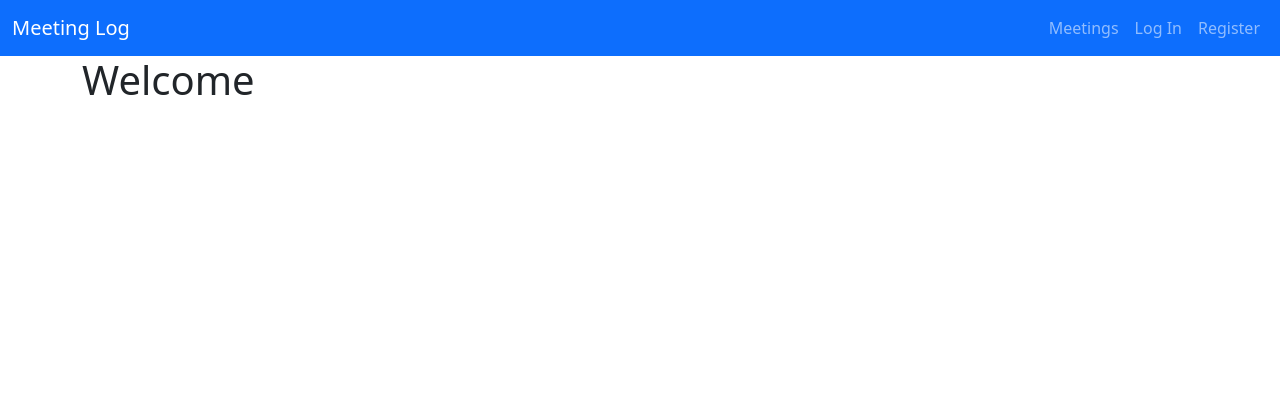
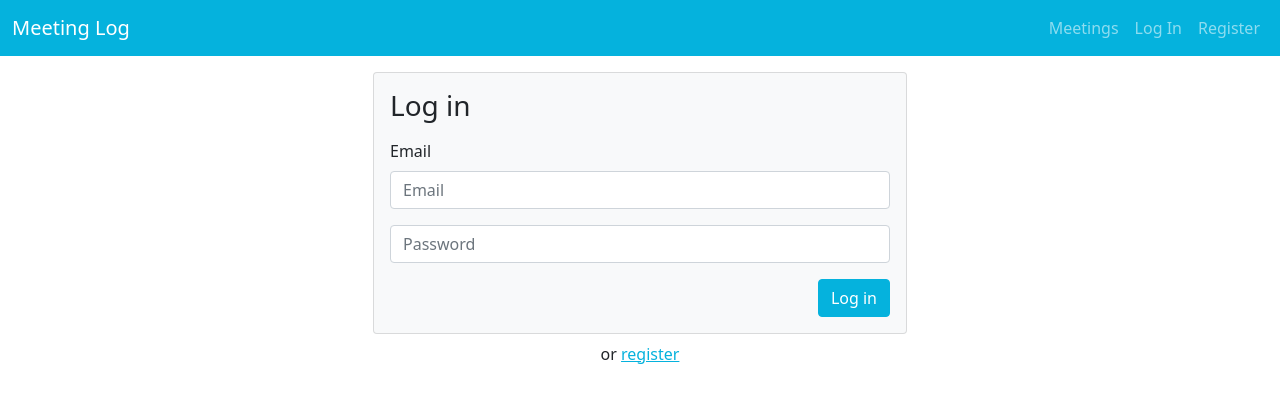
Before and after one commit to anton-dovnar/Full-Stack-Application-with-Firebase, a Vue app: page /#/login in a window 1280 px wide. Before the commit this address led to /. Shown: the top 402 px of the page. Built offline with nearby package versions, Linux system fonts and the light colour scheme; no server answers.

Commit message:
Login with Firebase

```diff
--- a/src/App.vue
+++ b/src/App.vue
@@ -1,21 +1,36 @@
 <template>
   <div id="app">
     <Navigation />
-    <router-view class="container" />
+    <router-view class="container" :user="user" />
   </div>
 </template>
 
 <script>
 import Navigation from '@/components/Navigation.vue'
+import Firebase from 'firebase'
+import db from './db.js' // eslint-disable-line
 
 export default {
   name: 'app',
+  data: function () {
+    return {
+      user: null
+    }
+  },
   components: {
     Navigation
+  },
+  mounted () {
+    Firebase.auth().onAuthStateChanged(user => {
+      if (user) {
+        this.user = user.email
+      }
+    })
   }
 }
 </script>
 
 <style lang="scss">
+$primary: #05b2dd;
 @import "node_modules/bootstrap/scss/bootstrap";
 </style>
--- a/src/main.js
+++ b/src/main.js
@@ -1,6 +1,14 @@
 import Vue from 'vue'
 import App from './App.vue'
 import router from './router'
+
+import { library } from '@fortawesome/fontawesome-svg-core'
+
+import {
+  faTrash, faLink, faListUl, faRandom, faUndo, faStar, faEnvelope
+} from '@fortawesome/free-solid-svg-icons'
+
+library.add(faTrash, faLink, faListUl, faRandom, faUndo, faStar, faEnvelope)
 
 Vue.config.productionTip = false
 
--- a/src/router/index.js
+++ b/src/router/index.js
@@ -35,7 +35,6 @@ const routes = [
 ]
 
 const router = new VueRouter({
-  mode: 'history',
   routes
 })
 
--- a/src/views/Home.vue
+++ b/src/views/Home.vue
@@ -1,11 +1,13 @@
 <template>
-  <div>
+  <div class="mt-3">
+    <div class="text-secondary text-center">Welcome back <span class="fw-bold text-info">{{ user }}</span></div>
     <h1>Welcome</h1>
   </div>
 </template>
 
 <script>
 export default {
-  name: 'home'
+  name: 'home',
+  props: ['user']
 }
 </script>
--- a/src/views/Login.vue
+++ b/src/views/Login.vue
@@ -1,5 +1,86 @@
 <template>
   <div>
-    <h1>Login</h1>
+    <form class="mt-3" @submit.prevent="login">
+      <div class="container">
+        <div class="row justify-content-center">
+          <div class="col-lg-6">
+            <div class="card bg-light">
+              <div class="card-body">
+                <h3 class="fw-light mb-3">Log in</h3>
+                <section class="mb-3">
+                  <div
+                    class="col-12 alert alert-danger px-3"
+                    v-if="error"
+                  >
+                    {{ error }}
+                  </div>
+                  <label
+                    class="form-label sr-only"
+                    for="Email"
+                  >Email</label>
+                  <input
+                    required
+                    class="form-control"
+                    type="email"
+                    id="email"
+                    placeholder="Email"
+                    v-model="email"
+                  />
+                </section>
+                <section class="mb-3">
+                  <input
+                    required
+                    class="form-control"
+                    type="password"
+                    placeholder="Password"
+                    v-model="password"
+                  />
+                </section>
+                <div class="text-end">
+                  <button
+                    class="btn btn-primary text-white"
+                    type="submit"
+                  >Log in</button>
+                </div>
+              </div>
+            </div>
+          </div>
+        </div>
+      </div>
+    </form>
+    <p class="text-center mt-2">
+      or
+      <router-link to="/register">register</router-link>
+    </p>
   </div>
 </template>
+
+<script>
+import Firebase from 'firebase'
+
+export default {
+
+  data: function () {
+    return {
+      email: '',
+      password: '',
+      error: ''
+    }
+  },
+  methods: {
+    login: function () {
+      const info = {
+        email: this.email,
+        password: this.password
+      }
+      Firebase.auth()
+        .signInWithEmailAndPassword(info.email, info.password)
+        .then(() => {
+          this.$router.push('meetings')
+        }, error => {
+          this.error = error.message
+        })
+    }
+  }
+}
+</script>
```
